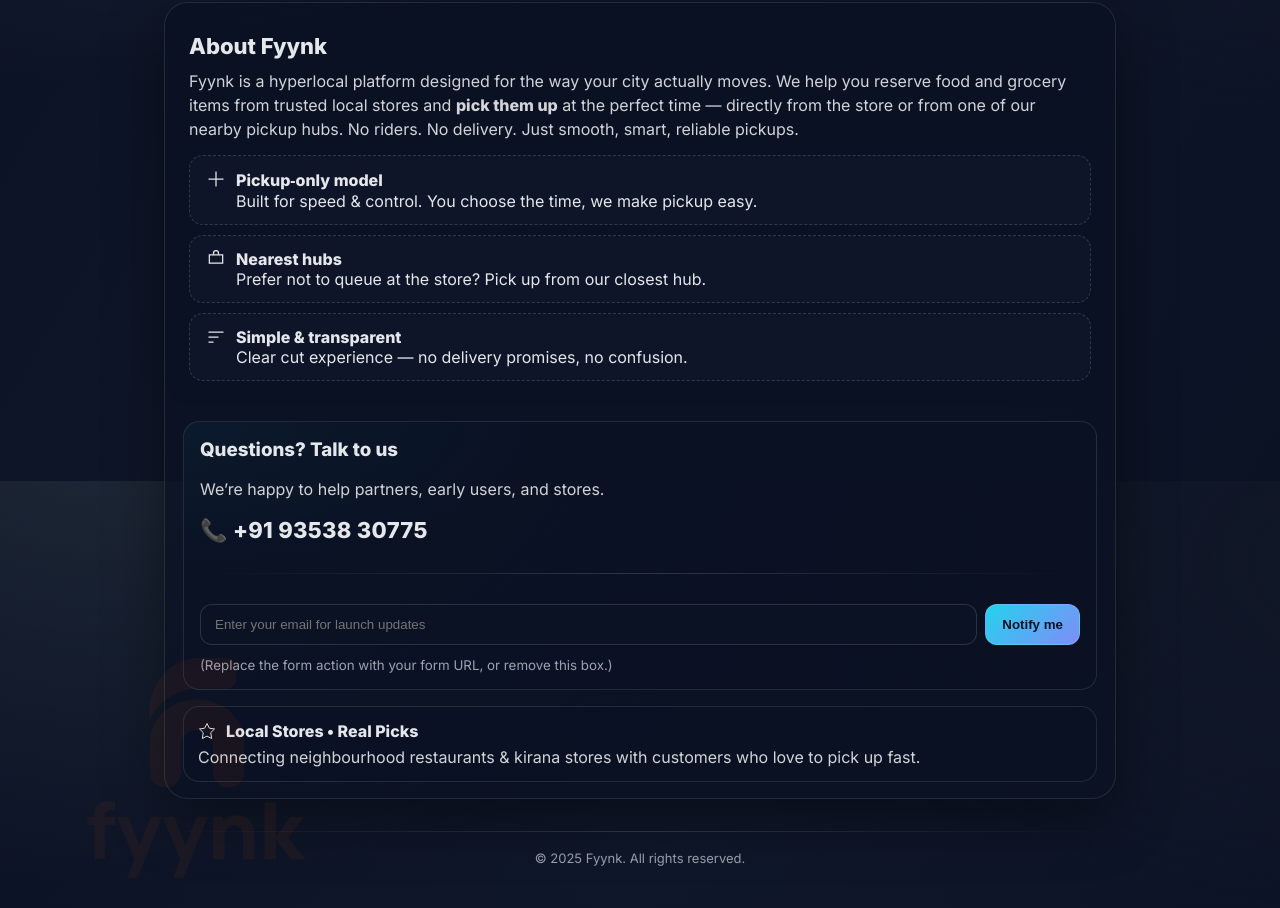
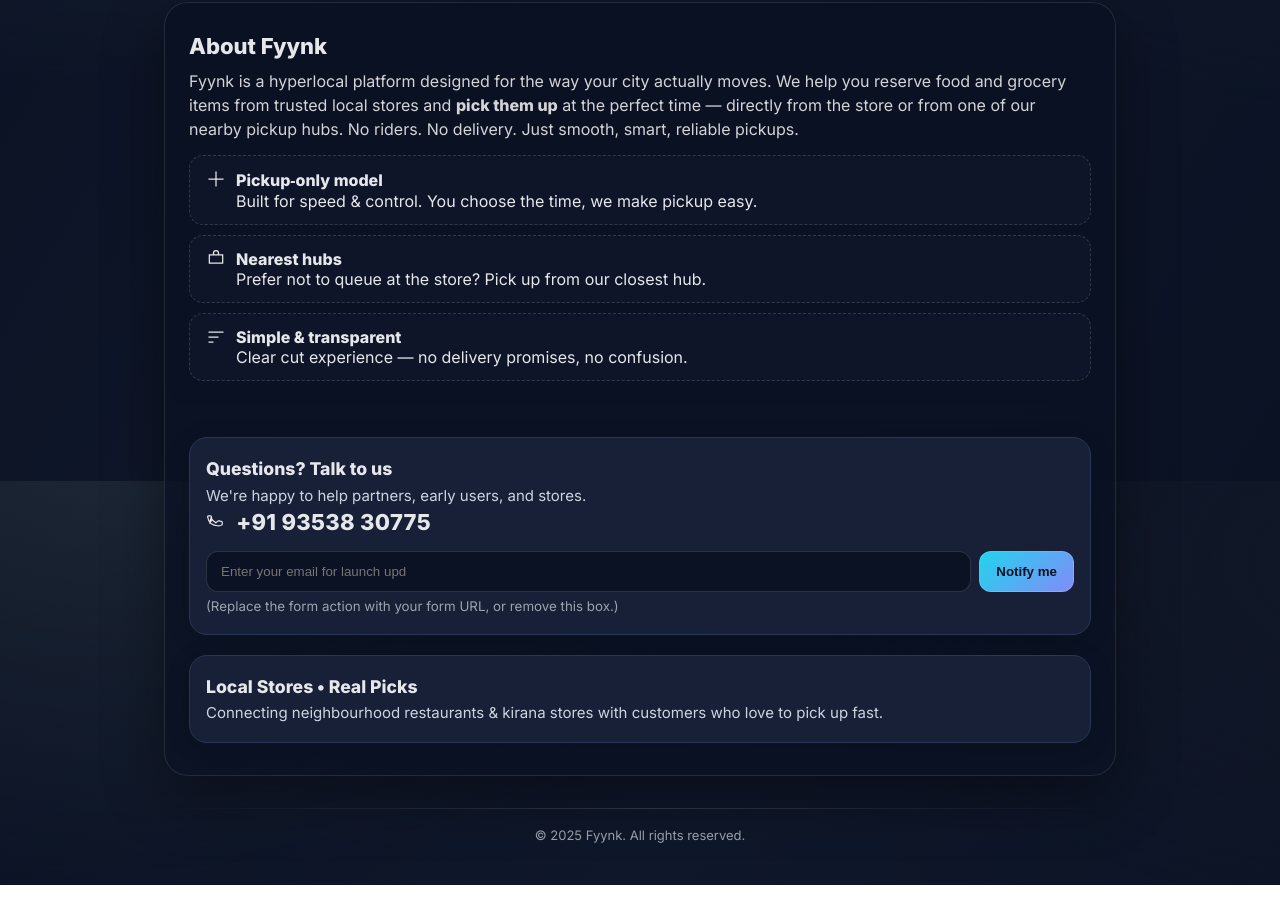
Before and after one commit to anuragupadhay/fyynk-launch, a plain HTML site: page index.html in a window 1280 px wide. Shown: the part 319-1227 px from the top of the page. After the commit the page ends 1204 px from the top, so only its background shows below. Drawn offline with Linux system fonts and the light colour scheme.

Commit message:
Update index.html

```diff
--- a/index.html
+++ b/index.html
@@ -6,13 +6,11 @@
   <title>Fyynk — Launching Soon</title>
   <meta name="description" content="Fyynk is a hyperlocal pickup platform for food and groceries. Pick up from partner stores or our nearest hubs. Launching soon." />
   <meta name="theme-color" content="#0f172a" />
-  <!-- Open Graph (for rich previews) -->
   <meta property="og:title" content="Fyynk — Launching Soon" />
   <meta property="og:description" content="Hyperlocal pickup for food & groceries. No delivery — smart pickups from your nearest hub or partner stores." />
   <meta property="og:type" content="website" />
-  <meta property="og:image" content="/image.png" /> <!-- Updated here -->
+  <meta property="og:image" content="/image.png" />
   <link rel="icon" href="/favicon.ico" />
-  <!-- Add Google Fonts Inter -->
   <link rel="stylesheet" href="https://fonts.googleapis.com/css2?family=Inter:wght@400;800;900&display=swap">
   <style>
     :root{
@@ -23,6 +21,10 @@
       --accent: #22d3ee;
       --accent-2:#818cf8;
       --ring: #22d3ee44;
+      --pill-bg: #0f172add;
+      --pill-border: #ffffff26;
+      --box-bg: #18223aeb;
+      --box-border: #293654;
     }
     *{box-sizing:border-box}
     html,body{height:100%}
@@ -46,7 +48,6 @@
     .hero{margin:42px auto 28px; text-align:center}
     .title{font-weight:900; font-size: clamp(28px, 5vw, 48px); line-height:1.1; margin:12px 0 6px}
     .subtitle{color:var(--muted); font-size: clamp(14px, 2.4vw, 18px)}
-    /* --- Improved Card Styling --- */
     .card{
       margin:28px auto;
       background:var(--card);
@@ -66,31 +67,68 @@
     .pill{
       display:flex; align-items:flex-start; gap:10px;
       padding:13px 16px;
-      border:1px dashed #ffffff26;
+      border:1px dashed var(--pill-border);
       border-radius:14px;
-      background:#0f172add;
+      background:var(--pill-bg);
     }
     .pill svg{min-width:20px}
     .side{
       padding:16px 18px;
-      display:grid;
-      gap:16px
+      display:flex;
+      flex-direction:column; gap:20px
     }
-    .cta{
-      display:grid; gap:12px; padding:16px; border-radius:16px; border:1px solid #ffffff1a; background:linear-gradient(180deg, #0b1224aa, #0b1224aa), radial-gradient(600px 240px at 0% 0%, #22d3ee22, transparent 60%);
+    .box{
+      background:var(--box-bg);
+      border:1px solid var(--box-border);
+      border-radius:18px;
+      box-shadow:0 4px 24px #0002;
+      padding:20px 16px;
+      margin-bottom:0;
     }
-    .cta h3{margin:0 0 6px}
-    .cta p{margin:0 0 6px; color:#d4d4d8}
-    .cta .number{font-size:22px; font-weight:800; letter-spacing:0.3px}
-    .notify{display:flex; gap:8px}
-    .notify input{flex:1; padding:12px 14px; border-radius:12px; border:1px solid #ffffff22; background:#0b1224; color:var(--text); outline:none}
+    .box:last-child{
+      margin-bottom:0;
+    }
+    .box strong{
+      font-weight:800;
+      font-size:1.1em;
+    }
+    .box .number{
+      font-size:22px;
+      font-weight:800;
+      letter-spacing:0.3px;
+    }
+    .box .notify{
+      display:flex; gap:8px; margin-top:16px; margin-bottom:6px;
+    }
+    .notify input{
+      flex:1;
+      padding:12px 14px;
+      border-radius:12px;
+      border:1px solid #ffffff22;
+      background:#0b1224;
+      color:var(--text);
+      outline:none
+    }
     .notify input:focus{box-shadow:0 0 0 6px var(--ring)}
-    .notify button{padding:12px 16px; border-radius:12px; border:1px solid #ffffff22; background:linear-gradient(135deg, var(--accent), var(--accent-2)); color:#0b1224; font-weight:800; cursor:pointer}
-    footer{margin:32px auto 18px; text-align:center; color:#9ca3af; font-size:13px}
-    .line{height:1px; background:linear-gradient(90deg, transparent, #ffffff26, transparent); margin:18px 0}
+    .notify button{
+      padding:12px 16px;
+      border-radius:12px;
+      border:1px solid #ffffff22;
+      background:linear-gradient(135deg, var(--accent), var(--accent-2));
+      color:#0b1224;
+      font-weight:800;
+      cursor:pointer;
+    }
+    .box small{
+      color:#9ca3af;
+      display:block;
+      margin-top:4px;
+    }
     .ghost-logo{
       position:absolute; inset:auto auto -80px -80px; width:220px; height:220px; opacity:.06; filter: blur(0.3px) saturate(1.1)
     }
+    footer{margin:32px auto 18px; text-align:center; color:#9ca3af; font-size:13px}
+    .line{height:1px; background:linear-gradient(90deg, transparent, #ffffff26, transparent); margin:18px 0}
     .tag{display:inline-flex; gap:6px; align-items:center; font-size:12px; color:#cbd5e1; opacity:.85}
     .tag .dot{width:7px; height:7px; border-radius:999px; background: radial-gradient(circle at 30% 30%, white, #22d3ee 40%, #22d3ee);
       box-shadow: 0 0 18px #22d3eeaa}
@@ -100,6 +138,7 @@
     @keyframes fade{to{opacity:1; transform: translateY(0)}}
     @media(min-width:820px){
       .grid{grid-template-columns: 1.2fr 0.8fr}
+      .side{padding:32px 24px;}
     }
     .grid{
       display:grid;
@@ -158,25 +197,28 @@
           </div>
         </section>
       </div>
+      <!-- Side Section: Now with each part in its own box -->
       <aside class="side">
-        <div class="cta">
-          <h3>Questions? Talk to us</h3>
-          <p>We’re happy to help partners, early users, and stores.</p>
-          <div class="number">📞 <a href="tel:+919353830775" style="color:inherit; text-decoration:none">+91 93538 30775</a></div>
-          <div class="line"></div>
+        <div class="box">
+          <strong>Questions? Talk to us</strong>
+          <div style="font-size:15px; color:#cbd5e1; margin:7px 0 4px 0;">
+            We're happy to help partners, early users, and stores.
+          </div>
+          <div class="number" style="margin-bottom:12px;">
+            <svg width="19" height="19" aria-hidden="true" style="vertical-align:middle; margin-right:6px; position:relative; top:-2px;" viewBox="0 0 24 24" fill="none"><path d="M6.29 7.38a14.07 14.07 0 0 0 6.33 6.33l2.13-2.13a1.34 1.34 0 0 1 1.32-.34 10.13 10.13 0 0 0 3.18.51 1.33 1.33 0 0 1 1.33 1.33v2.22a1.34 1.34 0 0 1-1.18 1.33C17.84 18 12 18 6.16 14.41A15.41 15.41 0 0 1 2 6.18 1.34 1.34 0 0 1 3.33 5h2.22a1.33 1.33 0 0 1 1.33 1.33c0 1.07.18 2.13.51 3.18a1.33 1.33 0 0 1-.34 1.32l-2.13 2.13Z" stroke="currentColor" stroke-width="1.5"/></svg>
+            <a href="tel:+919353830775" style="color:inherit; text-decoration:none">+91 93538 30775</a>
+          </div>
           <form class="notify" action="https://formspree.io/f/your-id" method="POST">
-            <input type="email" name="email" placeholder="Enter your email for launch updates" required />
+            <input type="email" name="email" placeholder="Enter your email for launch upd" required />
             <button type="submit">Notify me</button>
           </form>
-          <small style="color:#9ca3af">(Replace the form action with your form URL, or remove this box.)</small>
-          <img class="ghost-logo" src="/image.png" alt="" aria-hidden="true" />
+          <small>(Replace the form action with your form URL, or remove this box.)</small>
         </div>
-        <div style="border:1px solid #ffffff1a; border-radius:16px; padding:14px; background:#0b1224aa">
-          <div style="display:flex; align-items:center; gap:10px; margin-bottom:6px">
-            <svg width="18" height="18" viewBox="0 0 24 24" fill="none" xmlns="http://www.w3.org/2000/svg" aria-hidden="true"><path d="M12 2l3.09 6.26L22 9.27l-5 4.88L18.18 22 12 18.8 5.82 22 7 14.15l-5-4.88 6.91-1.01L12 2z" stroke="currentColor" stroke-width="1.3"/></svg>
-            <strong>Local Stores • Real Picks</strong>
+        <div class="box">
+          <strong>Local Stores • Real Picks</strong>
+          <div style="font-size:15px; color:#cbd5e1; margin:6px 0 0;">
+            Connecting neighbourhood restaurants &amp; kirana stores with customers who love to pick up fast.
           </div>
-          <p style="margin:0; color:#d4d4d8">Connecting neighbourhood restaurants & kirana stores with customers who love to pick up fast.</p>
         </div>
       </aside>
     </main>
```
